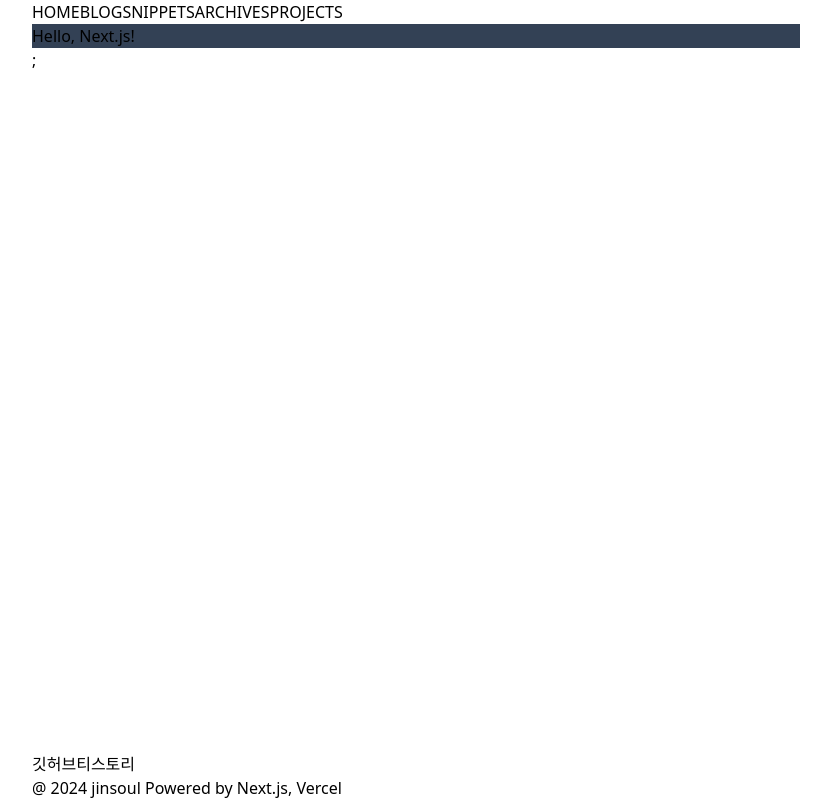
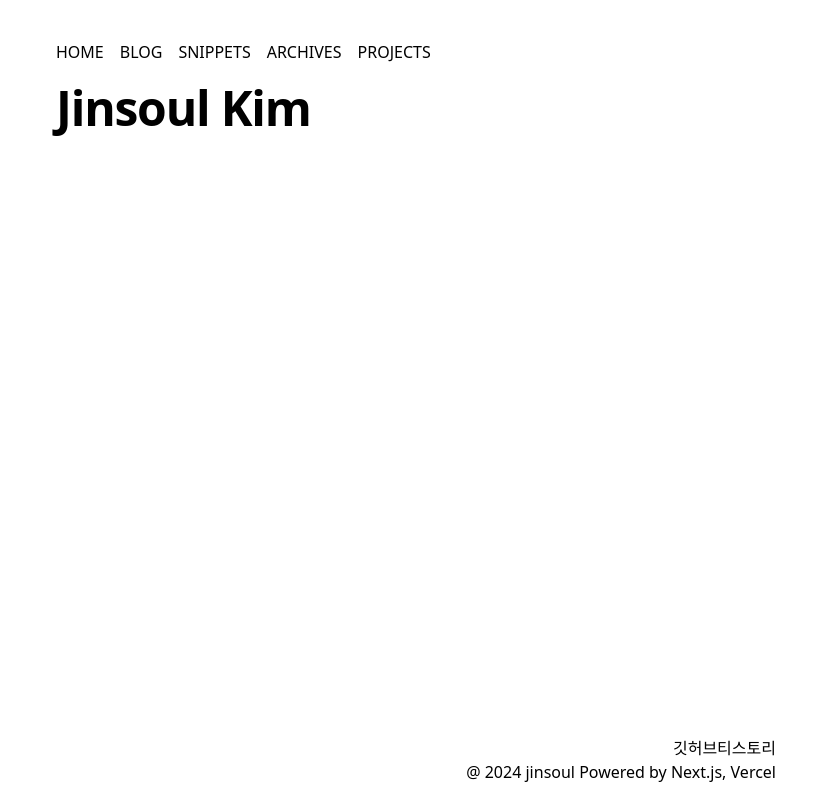
Before and after one commit to jinsoul75/jinsoul75.github.io, a Next.js app: page / in a window 1280 px wide. Shown: the whole page, without its empty margins (224-1055 px from the left). Built offline with nearby package versions, Linux system fonts and the light colour scheme.

Commit message:
chore: 메인 페이지 레이아웃 설정

```diff
--- a/src/app/layout.tsx
+++ b/src/app/layout.tsx
@@ -14,12 +14,14 @@ export const metadata: Metadata = {
 export default function RootLayout({ children }: { children: ReactNode }) {
   return (
     <html lang="ko">
-      <body className="flex flex-col min-h-screen items-center">
-        <Header />
-        <Suspense fallback={<Loading />}>
-          <main className="w-11/12 max-w-3xl grow">{children}</main>
-        </Suspense>
-        <Footer />
+      <body>
+        <div className="mx-auto max-w-3xl px-6 min-h-screen flex flex-col">
+          <Header />
+          <Suspense fallback={<Loading />}>
+            <main className="grow">{children}</main>
+          </Suspense>
+          <Footer />
+        </div>
       </body>
     </html>
   );
--- a/src/app/page.tsx
+++ b/src/app/page.tsx
@@ -1,7 +1,9 @@
+import Title from '../components/common/Title';
+
 export default function Page() {
   return (
     <div >
-      <h1 className="bg-slate-700">Hello, Next.js!</h1>;
+      <Title>Jinsoul Kim</Title>
     </div>
   );
 }
--- /dev/null
+++ b/src/components/common/Title.tsx
@@ -0,0 +1,7 @@
+export default function Title({ className, ...props }) {
+  return (
+    <h1 {...props}
+      className={`mb-4 text-3xl font-extrabold tracking-tight sm:text-5xl ${className}`}
+    />
+  );
+}
--- a/src/components/footer/Footer.tsx
+++ b/src/components/footer/Footer.tsx
@@ -1,7 +1,6 @@
 export default function Footer() {
   return (
-    // border-t bottom-0 absolute flex flex-col items-center justify-center w-full p-2
-    <footer className=" w-11/12 max-w-3xl">
+    <footer className="py-4 flex flex-col items-end">
       <div className="flex">
         <div>깃허브</div>
         <div>티스토리</div>
--- a/src/components/header/Header.tsx
+++ b/src/components/header/Header.tsx
@@ -2,7 +2,7 @@ import NavBar from './NavBar';
 
 export default function Header() {
   return (
-    <header className=' w-11/12 max-w-3xl'>
+    <header className='max-w-3xl pt-10 pb-5'>
       <nav>
         <NavBar />
       </nav>
--- a/src/components/header/NavBar.tsx
+++ b/src/components/header/NavBar.tsx
@@ -3,11 +3,16 @@ import { MENUS, MENU_INFO } from '../../constants/menu';
 
 export default function NavBar() {
   return (
-    <ul className='flex'>
+    <ul className="flex">
       {MENUS.map((menu, index) => {
         return (
           <li key={`${menu}${index}`}>
-            <LinkItem href={MENU_INFO[menu].href}>{menu}</LinkItem>
+            <LinkItem
+              className={`${!index ? 'py-2 pr-2' : 'p-2'} `}
+              href={MENU_INFO[menu].href}
+            >
+              {menu}
+            </LinkItem>
           </li>
         );
       })}
```
